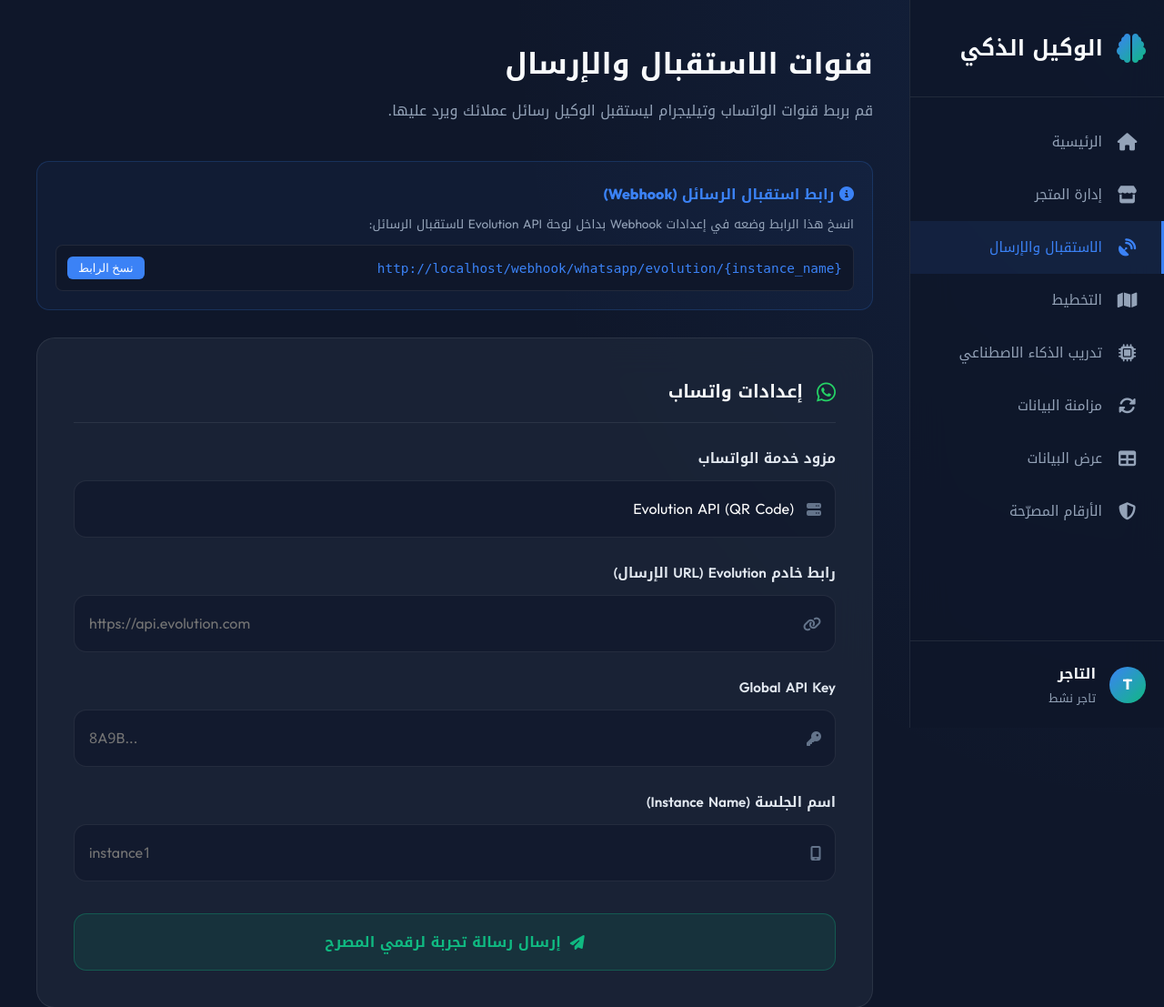
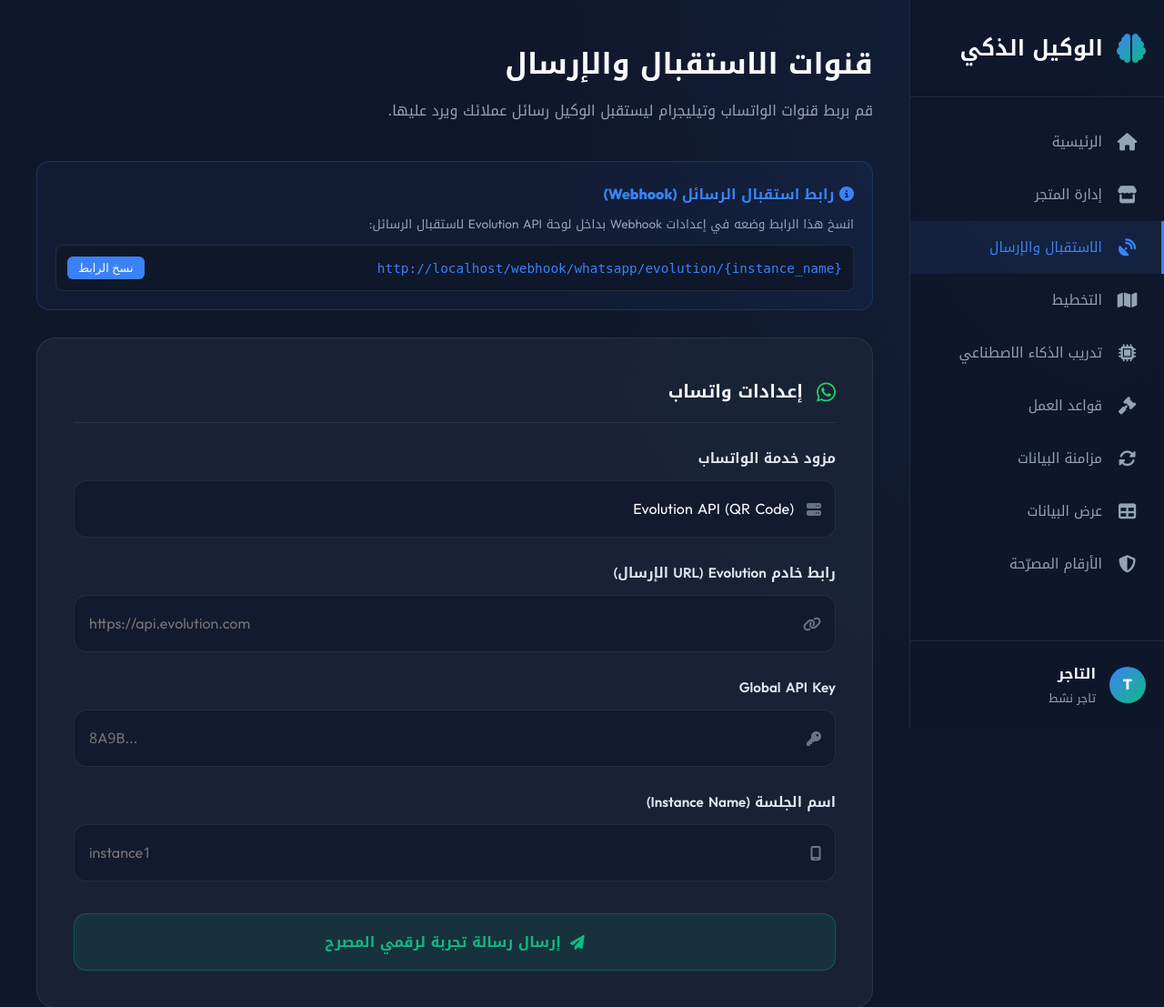
Before and after one commit to Alsoltan00/ai_sales_agent, a FastAPI app: template templates/merchant/channels.html in a window 1280 px wide. Shown: the top 1107 px of the page at 91% size. Run offline with FastAPI, Linux system fonts and the light colour scheme; the template is opened without the code that fills it, so the values that code supplies are empty.

Commit message:
Fix: Sync Business Rules sidebar link across all merchant templates

```diff
--- a/templates/merchant/ai_training.html
+++ b/templates/merchant/ai_training.html
@@ -174,6 +174,7 @@
             <a href="/merchant/channels" class="nav-item"><i class="fa-solid fa-satellite-dish"></i> الاستقبال والإرسال</a>
             <a href="/merchant/planning" class="nav-item"><i class="fa-solid fa-map"></i> التخطيط</a>
             <a href="/merchant/ai-training" class="nav-item active"><i class="fa-solid fa-microchip"></i> تدريب الذكاء الاصطناعي</a>
+            <a href="/merchant/business-rules" class="nav-item"><i class="fa-solid fa-gavel"></i> قواعد العمل</a>
             <a href="/merchant/data-sync" class="nav-item"><i class="fa-solid fa-rotate"></i> مزامنة البيانات</a>
                         <a href="/merchant/data-view" class="nav-item"><i class="fa-solid fa-table"></i> عرض البيانات</a>
             <a href="/merchant/authorized-numbers" class="nav-item"><i class="fa-solid fa-shield-halved"></i> الأرقام المصرّحة</a>
--- a/templates/merchant/authorized_numbers.html
+++ b/templates/merchant/authorized_numbers.html
@@ -147,6 +147,7 @@
             <a href="/merchant/channels" class="nav-item"><i class="fa-solid fa-satellite-dish"></i> الاستقبال والإرسال</a>
             <a href="/merchant/planning" class="nav-item"><i class="fa-solid fa-map"></i> التخطيط</a>
             <a href="/merchant/ai-training" class="nav-item"><i class="fa-solid fa-microchip"></i> تدريب الذكاء الاصطناعي</a>
+            <a href="/merchant/business-rules" class="nav-item"><i class="fa-solid fa-gavel"></i> قواعد العمل</a>
             <a href="/merchant/data-sync" class="nav-item"><i class="fa-solid fa-rotate"></i> مزامنة البيانات</a>
                         <a href="/merchant/data-view" class="nav-item"><i class="fa-solid fa-table"></i> عرض البيانات</a>
             <a href="/merchant/authorized-numbers" class="nav-item active"><i class="fa-solid fa-shield-halved"></i> الأرقام المصرّحة</a>
--- a/templates/merchant/channels.html
+++ b/templates/merchant/channels.html
@@ -193,6 +193,7 @@
             <a href="/merchant/channels" class="nav-item active"><i class="fa-solid fa-satellite-dish"></i> الاستقبال والإرسال</a>
             <a href="/merchant/planning" class="nav-item"><i class="fa-solid fa-map"></i> التخطيط</a>
             <a href="/merchant/ai-training" class="nav-item"><i class="fa-solid fa-microchip"></i> تدريب الذكاء الاصطناعي</a>
+            <a href="/merchant/business-rules" class="nav-item"><i class="fa-solid fa-gavel"></i> قواعد العمل</a>
             <a href="/merchant/data-sync" class="nav-item"><i class="fa-solid fa-rotate"></i> مزامنة البيانات</a>
                         <a href="/merchant/data-view" class="nav-item"><i class="fa-solid fa-table"></i> عرض البيانات</a>
             <a href="/merchant/authorized-numbers" class="nav-item"><i class="fa-solid fa-shield-halved"></i> الأرقام المصرّحة</a>
--- a/templates/merchant/data_display.html
+++ b/templates/merchant/data_display.html
@@ -210,6 +210,7 @@
             <a href="/merchant/channels" class="nav-item"><i class="fa-solid fa-satellite-dish"></i> الاستقبال والإرسال</a>
             <a href="/merchant/planning" class="nav-item"><i class="fa-solid fa-map"></i> التخطيط</a>
             <a href="/merchant/ai-training" class="nav-item"><i class="fa-solid fa-microchip"></i> تدريب الذكاء الاصطناعي</a>
+            <a href="/merchant/business-rules" class="nav-item"><i class="fa-solid fa-gavel"></i> قواعد العمل</a>
             <a href="/merchant/data-sync" class="nav-item"><i class="fa-solid fa-rotate"></i> مزامنة البيانات</a>
             <a href="/merchant/data-view" class="nav-item active"><i class="fa-solid fa-table"></i> عرض البيانات</a>
             <a href="/merchant/authorized-numbers" class="nav-item"><i class="fa-solid fa-shield-halved"></i> الأرقام المصرّحة</a>
--- a/templates/merchant/data_sync.html
+++ b/templates/merchant/data_sync.html
@@ -162,6 +162,7 @@
             <a href="/merchant/channels" class="nav-item"><i class="fa-solid fa-satellite-dish"></i> الاستقبال والإرسال</a>
             <a href="/merchant/planning" class="nav-item"><i class="fa-solid fa-map"></i> التخطيط</a>
             <a href="/merchant/ai-training" class="nav-item"><i class="fa-solid fa-microchip"></i> تدريب الذكاء الاصطناعي</a>
+            <a href="/merchant/business-rules" class="nav-item"><i class="fa-solid fa-gavel"></i> قواعد العمل</a>
             <a href="/merchant/data-sync" class="nav-item active"><i class="fa-solid fa-rotate"></i> مزامنة البيانات</a>
                         <a href="/merchant/data-view" class="nav-item"><i class="fa-solid fa-table"></i> عرض البيانات</a>
             <a href="/merchant/authorized-numbers" class="nav-item"><i class="fa-solid fa-shield-halved"></i> الأرقام المصرّحة</a>
--- a/templates/merchant/planning.html
+++ b/templates/merchant/planning.html
@@ -228,6 +228,7 @@
             <a href="/merchant/channels" class="nav-item"><i class="fa-solid fa-satellite-dish"></i> الاستقبال والإرسال</a>
             <a href="/merchant/planning" class="nav-item active"><i class="fa-solid fa-map"></i> التخطيط</a>
             <a href="/merchant/ai-training" class="nav-item"><i class="fa-solid fa-microchip"></i> تدريب الذكاء الاصطناعي</a>
+            <a href="/merchant/business-rules" class="nav-item"><i class="fa-solid fa-gavel"></i> قواعد العمل</a>
             <a href="/merchant/data-sync" class="nav-item"><i class="fa-solid fa-rotate"></i> مزامنة البيانات</a>
                         <a href="/merchant/data-view" class="nav-item"><i class="fa-solid fa-table"></i> عرض البيانات</a>
             <a href="/merchant/authorized-numbers" class="nav-item"><i class="fa-solid fa-shield-halved"></i> الأرقام المصرّحة</a>
--- a/templates/merchant/store_settings.html
+++ b/templates/merchant/store_settings.html
@@ -138,6 +138,7 @@
             <a href="/merchant/channels" class="nav-item"><i class="fa-solid fa-satellite-dish"></i> الاستقبال والإرسال</a>
             <a href="/merchant/planning" class="nav-item"><i class="fa-solid fa-map"></i> التخطيط</a>
             <a href="/merchant/ai-training" class="nav-item"><i class="fa-solid fa-microchip"></i> تدريب الذكاء الاصطناعي</a>
+            <a href="/merchant/business-rules" class="nav-item"><i class="fa-solid fa-gavel"></i> قواعد العمل</a>
             <a href="/merchant/data-sync" class="nav-item"><i class="fa-solid fa-rotate"></i> مزامنة البيانات</a>
                         <a href="/merchant/data-view" class="nav-item"><i class="fa-solid fa-table"></i> عرض البيانات</a>
             <a href="/merchant/authorized-numbers" class="nav-item"><i class="fa-solid fa-shield-halved"></i> الأرقام المصرّحة</a>
```
